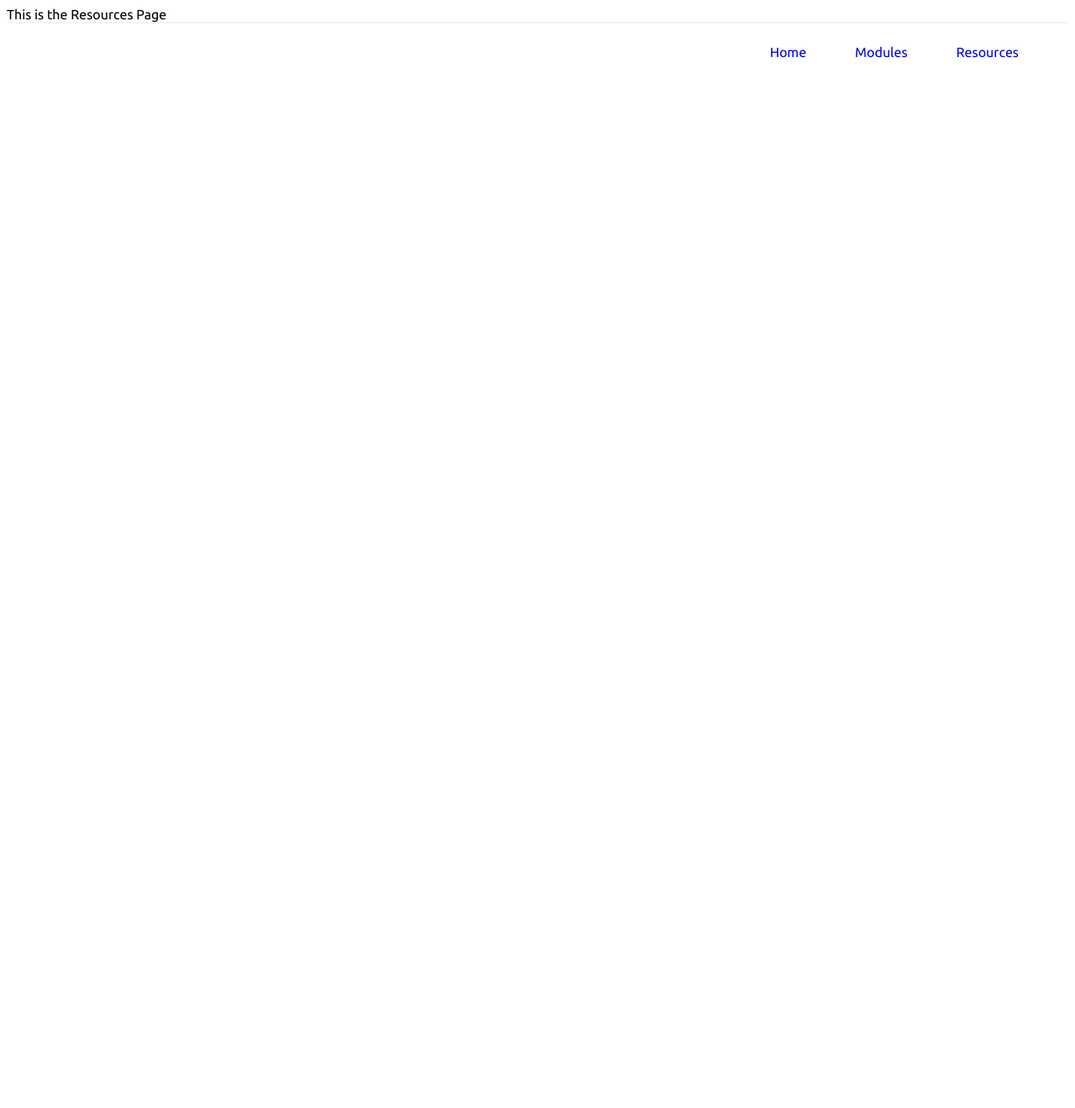
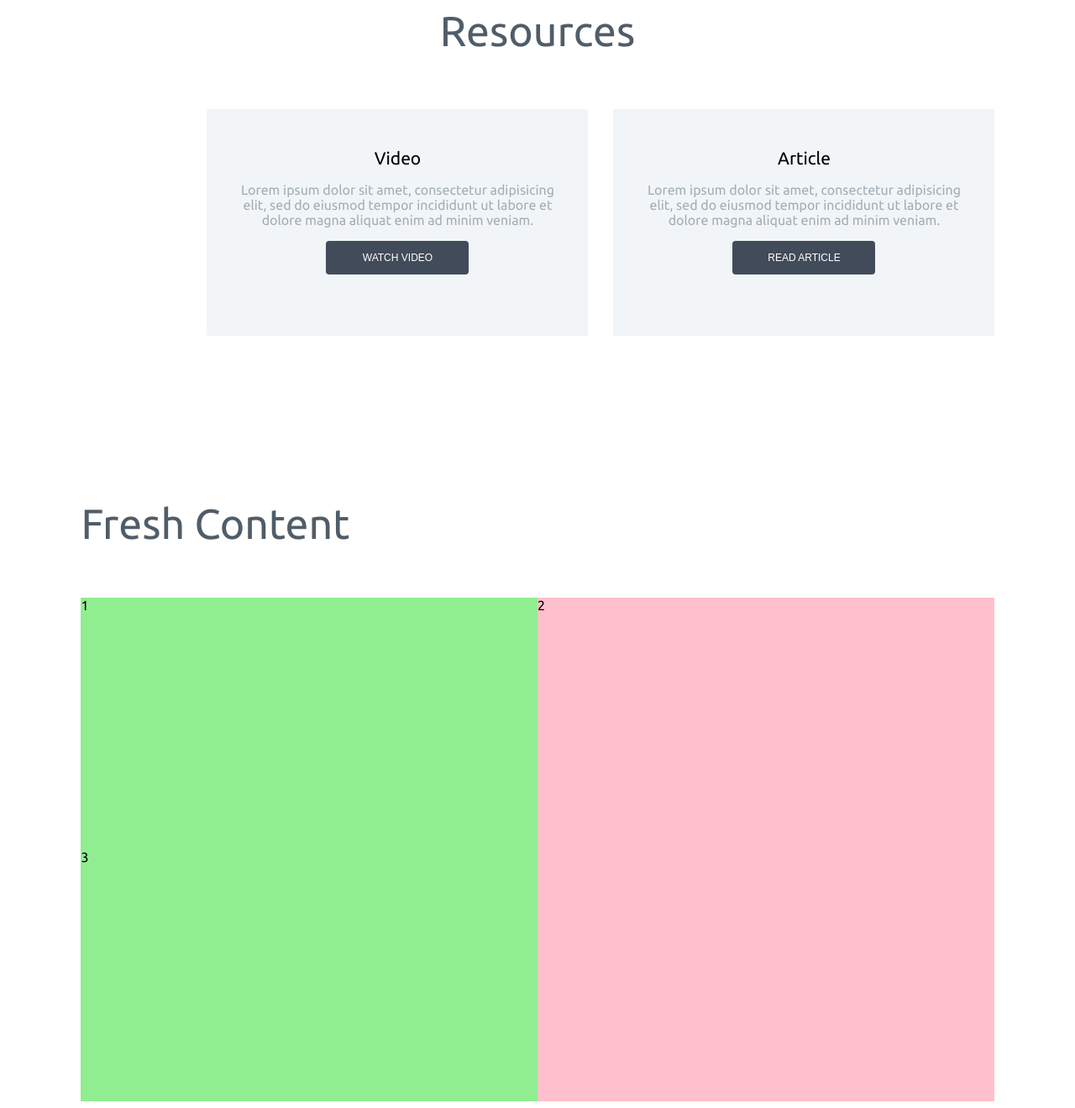
Before and after one commit to jroter/miniature-pancakes, a React (Create React App) app: page /resources in a window 1280 px wide. Shown: the whole page at 84% size. Before the commit the page ends 800 px from the top, so only its background shows below. Built offline with nearby package versions, Linux system fonts and the light colour scheme.

Commit message:
almost done with resource page

```diff
--- /dev/null
+++ b/src/pages/ResourcePage.css
@@ -0,0 +1,74 @@
+body {
+    font-family:'ubuntu';
+    min-width: 900px;
+    max-width: 2600px;
+}
+
+.resource-container {
+    display: flex;
+    flex-direction: column;
+    justify-content: center;
+    padding-left: 7%;
+    padding-right: 7%;
+}
+
+.resource-title {
+    color: #505D68;
+    font-size: 50px;
+    text-align: center;
+    margin-bottom: 65px;
+}
+
+.resource-module-top-container {
+    display: grid;
+    grid-template-columns: repeat(2,1fr);
+    gap: 30px;
+    height: 270px;
+    margin-left: 150px;
+    margin-right: 150px;
+}
+
+.resource-module {
+    background: #F2F5F7;
+}
+
+.resource-module-title {
+    font-size: 21px;
+    text-align: center;
+    padding-top: 46px;
+}
+
+.resource-module-info {
+    font-size:16px;
+    color:#A1AEB7;
+    min-width: 400px;
+    padding-left: 27px;
+    padding-right: 27px;
+}
+
+.resource-module-bottom-container {
+    margin-top: 195px;
+}
+
+.resource-bottom-title {
+    margin-bottom: 60px;
+    font-size: 50px;
+    color: #505D68;
+}
+
+.fresh-content-container {
+    display: grid;
+    grid-template-columns: 1fr 1fr;
+    width: 100%;
+    height: 600px;
+}
+
+.fresh-content-small-card {
+    background: lightgreen;
+}
+
+.fresh-content-large-card {
+    background: pink;
+    grid-row: 1 / span 2;
+    grid-column: 2;
+}
--- a/src/pages/ResourcePage.js
+++ b/src/pages/ResourcePage.js
@@ -1,13 +1,74 @@
 import React from 'react'
+import './ResourcePage.css'
 
 // Components
 import FooterComponent from '../components/FooterComponent/FooterComponent'
+import ButtonComponent from '../components/ButtonComponent'
+import ImageComponent from '../components/ImageComponent'
+
+//images
+import icon from '../images/icon.png'
 
 export default function ResourcePage() {
+
+    const loren = "Lorem ipsum dolor sit amet, consectetur adipisicing elit, sed do eiusmod tempor incididunt ut labore et dolore magna aliquat enim ad minim veniam."
+    // const renderCard = () => {
+    //     return (
+    //         <div className="new-module-small">
+    //             <div className="new-module-small-img-background">
+    //                 <div className="module-label">
+    //                     Label
+    //                 </div>
+    //             </div>
+    //             <div className="new-module-info">
+    //                 <div className="new-module-title">
+    //                     Module
+    //                 </div>
+    //                 <p className="new-module-data">
+    //                     {loren}
+    //                 </p>
+    //             </div>
+    //         </div>
+    //     )
+    // }
+
     return (
         <div>
-            This is the Resources Page
-            <FooterComponent />
+            <div className="resource-container">
+                <div className="resource-title">
+                    Resources
+                </div>
+                <div className='resource-module-top-container'>
+                    <div className="resource-module">
+                            <div className="resource-module-title">
+                                Video
+                                <p className="resource-module-info">
+                                    {loren}
+                                </p>
+                                <ButtonComponent label="Watch Video" />
+                            </div>
+                    </div>
+                    <div className="resource-module">
+                            <div className="resource-module-title">
+                                Article
+                                <p className="resource-module-info">
+                                    {loren}
+                                </p>
+                                <ButtonComponent label="Read Article" />
+                            </div>
+                    </div>
+                </div>
+                <div className='resource-module-bottom-container'>
+                    <div className='resource-bottom-title'>
+                        Fresh Content
+                    </div>
+                    <div className="fresh-content-container">
+                        <div className="fresh-content-small-card">1</div>
+                        <div className="fresh-content-large-card">2</div>
+                        <div className="fresh-content-small-card">3</div>
+                    </div>
+                </div>
+            </div>
         </div>
     )
 }
```
